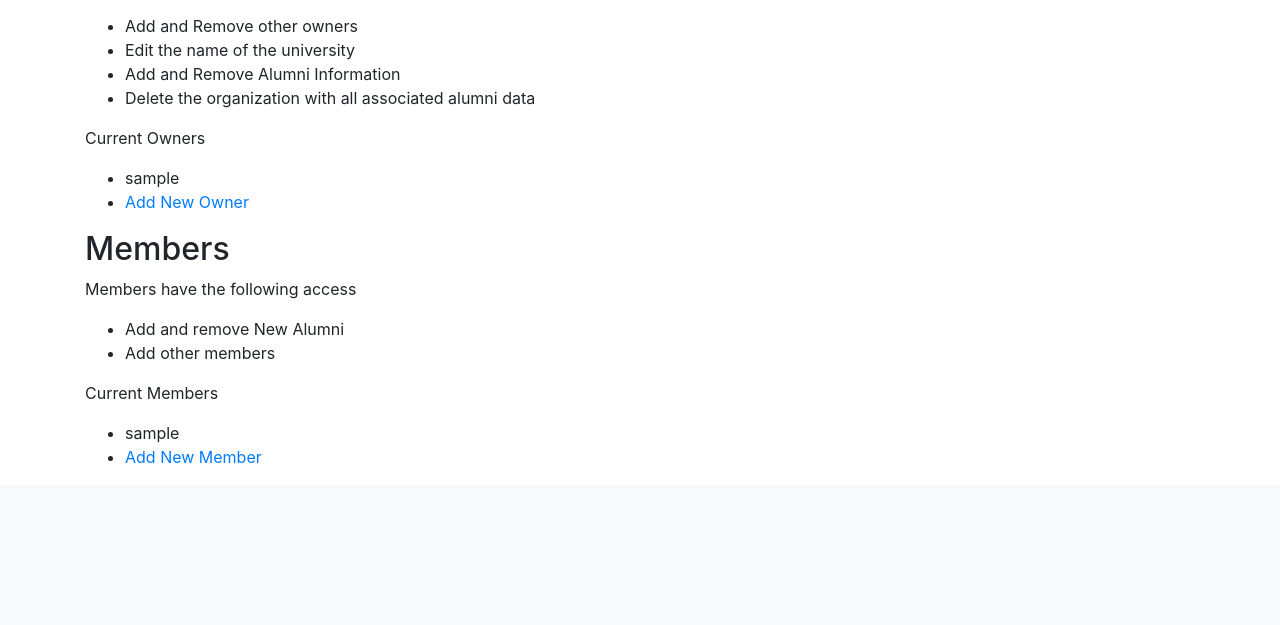
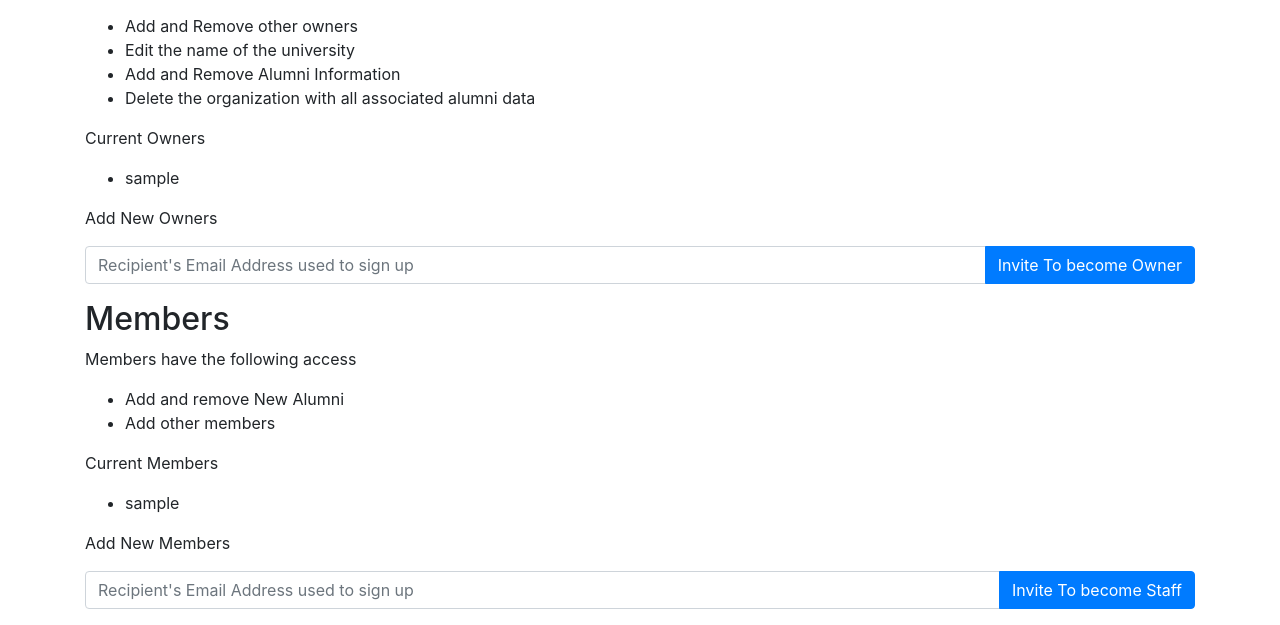
Before and after one commit to kisna72/alumni-email-list, a Django app: page /org/1/ in a window 1280 px wide, after a click on "User Management". Shown: the part 370-995 px from the top of the page. Before the commit the page ends 833 px from the top, so only its background shows below. Run offline with Django 3.2, Linux system fonts and the light colour scheme; a user stored in the database is signed in; tables that the repository leaves empty hold one stand-in row (values such as "Sample post"); some libraries are stand-ins or nearby versions.

Commit message:
add ability to invite other members that have already signedup

```diff
--- a/basicauth/urls.py
+++ b/basicauth/urls.py
@@ -26,7 +26,7 @@ password_reset_confirm_template = "basicauth/password_reset_confirm.html"
 password_reset_completed_template = "basicauth/password_reset_complete.html"
 
 urlpatterns = [
-    path('signup/',views.signup),
+    path('signup/',views.signup, name="signup"),
 
 	path('login/', authviews.LoginView.as_view(template_name=login_template), name='login'),
 	path('logoutconfirm/', views.logoutconfirm, name='logoutconfirm'),#Todo...
--- /dev/null
+++ b/emaillist/static/emaillist/invites.js
@@ -0,0 +1,39 @@
+//Hello
+
+
+$("#invite_owner").click(function(element){
+	url = $(this).attr("data-url")
+	email = $("#invite_owner_email").val();
+	data = {"email":email}
+	$.ajax({
+	  type: "POST",
+	  url: url,
+	  data: data,
+	  success: function(msg){
+	  	console.log(msg);
+	  	$("#invite_owner_message").html(msg);
+	  },
+
+	});
+	console.log("ajax sent")
+
+})
+
+
+$("#invite_staff").click(function(element){
+	url = $(this).attr("data-url")
+	email = $("#invite_staff_email").val();
+	data = {"email":email}
+	$.ajax({
+	  type: "POST",
+	  url: url,
+	  data: data,
+	  success: function(msg){
+	  	console.log(msg);
+	  	$("#invite_staff_message").html(msg);
+	  },
+
+	});
+	console.log("ajax sent")
+
+})
--- a/emaillist/templates/emaillist/base.html
+++ b/emaillist/templates/emaillist/base.html
@@ -13,15 +13,21 @@
     <title>Hello, world!</title>
   </head>
   <body>
+    {% load static %}
     {% include "./nav_partial.html" %}
 
     {% block content %} {% endblock %}
 
     <!-- Optional JavaScript -->
     <!-- jQuery first, then Popper.js, then Bootstrap JS -->
-    <script src="https://code.jquery.com/jquery-3.2.1.slim.min.js" integrity="sha384-KJ3o2DKtIkvYIK3UENzmM7KCkRr/rE9/Qpg6aAZGJwFDMVNA/GpGFF93hXpG5KkN" crossorigin="anonymous"></script>
+    <script
+  src="http://code.jquery.com/jquery-3.3.1.min.js"
+  integrity="sha256-FgpCb/KJQlLNfOu91ta32o/NMZxltwRo8QtmkMRdAu8="
+  crossorigin="anonymous"></script>
     <script src="https://cdnjs.cloudflare.com/ajax/libs/popper.js/1.12.9/umd/popper.min.js" integrity="sha384-ApNbgh9B+Y1QKtv3Rn7W3mgPxhU9K/ScQsAP7hUibX39j7fakFPskvXusvfa0b4Q" crossorigin="anonymous"></script>
     <script src="https://maxcdn.bootstrapcdn.com/bootstrap/4.0.0/js/bootstrap.min.js" integrity="sha384-JZR6Spejh4U02d8jOt6vLEHfe/JQGiRRSQQxSfFWpi1MquVdAyjUar5+76PVCmYl" crossorigin="anonymous"></script>
+    <script src="{% static "emaillist/ajax_django.js" %}"></script>
+
 
     {% block js %} {% endblock %}
 
--- a/emaillist/templates/emaillist/organization_dashboard.html
+++ b/emaillist/templates/emaillist/organization_dashboard.html
@@ -103,52 +103,12 @@
 
 				<!-- <button data-toggle="collapse" data-target="#demo">Collapsible</button> -->
 
-				<div id="add_alumni" class="collapse">
-				<p>Add a New Alumni Here. Form Goes here.</p>
-					<form>
-
-					</form>
-				</div>
-
 		    </div>
 
 
 
 		    <div class="tab-pane fade" id="owners" role="tabpanel" aria-labelledby="owners-tab">
-
-				<h2> Owners </h2>
-				<p> Owners have the following rights:</p>
-				<ul>
-					<li>Add and Remove other owners</li>
-					<li>Edit the name of the university</li>
-					<li>Add and Remove Alumni Information </li>
-					<li>Delete the organization with all associated alumni data </li>
-				</ul>
-
-				<p> Current Owners </p>
-				<ul>
-					{% for i in owners %}
-						<li>{{i}}</li>
-					{% endfor %}
-						<li><a href="">Add New Owner</a></li>
-				</ul>
-
-				<h2> Members </h2>
-				<p> Members have the following access </p>
-				<ul>
-					<li>Add and remove New Alumni </li>
-					<li>Add other members </li>
-				</ul>
-
-				<p> Current Members </p>
-				<ul>
-					{% for i in staffs %}
-						<li>{{i}}</li>
-					{% endfor %}
-						<li><a href="">Add New Member</a></li>
-				</ul>
-
-
+		    		{% include "emaillist/partial_orgdashboard_owners.html" with owners=owners staff=staff %}
 		    </div>
 
 
@@ -160,14 +120,14 @@
 		</div>
 
 
-
-
-
-
-
-
-
-
 	</div>
 
 {% endblock %}
+
+
+{% block js %}
+{% load static %}
+<script src="{% static "emaillist/invites.js" %}"></script>
+
+
+{% endblock %}
--- /dev/null
+++ b/emaillist/templates/emaillist/partial_orgdashboard_owners.html
@@ -0,0 +1,50 @@
+	<h2> Owners </h2>
+	<p> Owners have the following rights:</p>
+	<ul>
+		<li>Add and Remove other owners</li>
+		<li>Edit the name of the university</li>
+		<li>Add and Remove Alumni Information </li>
+		<li>Delete the organization with all associated alumni data </li>
+	</ul>
+
+	<p> Current Owners </p>
+	<ul id="owner_list">
+		{% for i in owners %}
+			<li>{{i}}</li>
+		{% endfor %}
+	</ul>
+
+	<p> Add New Owners </p>
+	<div class="input-group mb-3">
+		<input type="text" id="invite_owner_email" class="form-control" placeholder="Recipient's Email Address used to sign up" aria-label="Recipient's username" aria-describedby="invite_owner">
+		<div class="input-group-append">
+		    <button class="btn btn-primary" data-url="{% url 'add_organization_owner' organization.id %}" id="invite_owner">Invite To become Owner</button>
+		</div>
+
+	</div>
+
+	<p class="error" id="invite_owner_message"></p>
+
+
+	<h2> Members </h2>
+	<p> Members have the following access </p>
+	<ul>
+		<li>Add and remove New Alumni </li>
+		<li>Add other members </li>
+	</ul>
+
+	<p> Current Members </p>
+	<ul>
+		{% for i in staffs %}
+			<li>{{i}}</li>
+		{% endfor %}
+	</ul>
+	<p> Add New Members </p>
+	<div class="input-group mb-3">
+		<input type="text" id="invite_staff_email" class="form-control" placeholder="Recipient's Email Address used to sign up" aria-label="Recipient's username" aria-describedby="invite_staff">
+		<div class="input-group-append">
+		    <button class="btn btn-primary" data-url="{% url 'add_organization_staff' organization.id %}" id="invite_staff">Invite To become Staff</button>
+		</div>
+	</div>
+
+	<p class="error" id="invite_staff_message"></p>
--- a/emaillist/urls.py
+++ b/emaillist/urls.py
@@ -35,6 +35,4 @@ urlpatterns = [
     path('org/<int:organization_pk>/alumni/<int:alumni_pk>/delete/',views.delete_alumni, name="delete_alumni"),
 
 
-
-
 ]
--- a/emaillist/views.py
+++ b/emaillist/views.py
@@ -3,6 +3,8 @@ from django.contrib.auth.decorators import login_required
 from django.http import HttpResponse
 from .models import University, UniversityOwner, UniversityStaff, Alumni
 from .forms import UniversityForm, AlumniForm
+from django.contrib.auth.models import User
+from django.core.exceptions import ObjectDoesNotExist
 # Create your views here.
 # Step 1 - Signup with a username password.
 
@@ -85,7 +87,7 @@ def organization_dashboard(request, organization_pk):
 
 		return render(request, "emaillist/organization_dashboard.html", context)
 
-	return HttpRequest("You are not allowed to be here.")
+	return HttpResponse("You are not allowed to be here.")
 
 
 @login_required
@@ -101,7 +103,7 @@ def edit_organization(request, organization_pk):
 	# Only owner has rights to make changes to the organization.
 	owners = UniversityOwner.objects.filter(university = org)
 	if not request.user in [i.user for i in owners]:
-		return HttpRequest("You most be a owner to edit the name of the organization.")
+		return HttpResponse("You most be a owner to edit the name of the organization.")
 
 	if request.method == "POST":
 		form = UniversityForm(request.POST, instance = org)
@@ -213,30 +215,83 @@ def delete_alumni(request, organization_pk, alumni_pk):
 	alumni = get_object_or_404(Alumni, pk = alumni_pk)
 
 	context["alumni"] = alumni
+	context["organization"] = university
 
-	if not request.user in [i.user for i in owners]:
-		return HttpResponse("You are not a owner")
-	if not request.user in [x.user for x in staffs]:
-		return HttpResponse("You do not have the permission to delete. Must be owner")
-	if request.method == "POST":
-		alumni.delete()
-		return redirect("organization_detail", alumni.university.id )
+	if request.user in [i.user for i in owners]:
+		if request.method == "POST":
+			alumni.delete()
+			return redirect("organization_detail", alumni.university.id )
+		else:
+			return render(request, "emaillist/alumni_delete.html", context)
+	else:
+		return HttpResponse("You are not a owner. Only owners are allowed to delete alumni.")
 
-	else:
-		print("Show Confirmation")
-	context["organization"] = university
-	return render(request, "emaillist/alumni_delete.html", context)
+
+def add_organization_owner(request, organization_pk):
+	"""Check if the request.user is owner of the organization. If yes, let him/her add the requested email.
+	If no, send a http request saying hey you are not allowed.
+	"""
+	print(organization_pk)
+	organization = get_object_or_404(University, pk=int(organization_pk) )
+	print("Got the organization")
+	print(organization)
+	owners = UniversityOwner.objects.filter(university = organization)
+
+	email = request.POST["email"]
+	if request.user in [i.user for i in owners]:
+
+		try:
+			check_user = User.objects.get(email = email)
+			if not check_user in [i.user for i in owners]:
+				owner_user = UniversityOwner.objects.create(university=organization,user=check_user)
+				owner_user = UniversityStaff.objects.create(university=organization,user=check_user)
+				return HttpResponse("Made this user both owner and a member. Please reload the page.")
+			else:
+				return HttpResponse("The user is already an Owner.")
+		except ObjectDoesNotExist:
+			return HttpResponse("This user doesnot exist in the system. Please ask them to signup first.")
+
+		return HttpResponse("You have access.")
+		pass
+
+	return HttpResponse("You are not an owner. Only owners are allowed to add other owners")
+
+
+def add_organization_staff(request, organization_pk):
+	"""Check if the request.user is owner of the organization. If yes, let him/her add the requested email.
+	If no, send a http request saying hey you are not allowed.
+	"""
+	print(organization_pk)
+	organization = get_object_or_404(University, pk=int(organization_pk) )
+	print("Got the organization")
+	print(organization)
+	owners = UniversityOwner.objects.filter(university = organization)
+	staffs = UniversityStaff.objects.filter(university = organization)
+
+	email = request.POST["email"]
+	if request.user in [i.user for i in owners] or request.user in [i.user for i in staffs]:
+
+		try:
+			check_user = User.objects.get(email = email)
+			if not check_user in [i.user for i in staffs]:
+				owner_user = UniversityStaff.objects.create(university=organization,user=check_user)
+				return HttpResponse("Done. Please reload the page.")
+			else:
+				return HttpResponse("The user is already a Member.")
+		except ObjectDoesNotExist:
+			return HttpResponse("This user doesnot exist in the system. Please ask them to signup first.")
+
+		return HttpResponse("You have access, but something went wrong")
+
+
+	return HttpResponse("You are not an Member or Owner. Only owners and Members are allowed to add other members")
 
 
 
-def add_organization_owner(request):
-	pass
 
 def remove_organization_owner(request):
 	pass
 
-def add_organization_staff(request):
-	pass
 
 def remove_organization_staff(request):
 	pass
--- a/requirements.txt
+++ b/requirements.txt
@@ -1,4 +1,5 @@
 Django==2.0.2
+django-crispy-forms==1.7.0
 django-extensions==1.9.9
 pytz==2018.3
 six==1.11.0
--- a/uno_email_list/urls.py
+++ b/uno_email_list/urls.py
@@ -20,4 +20,6 @@ urlpatterns = [
     path('admin/', admin.site.urls),
     path('',include('emaillist.urls')),
     path('accounts/',include('basicauth.urls')),
+    path('invitations/', include('invitations.urls', namespace='invitations')),
+
 ]
```
Also changed, not shown: emaillist/static/emaillist/ajax_django.js (added, +112 -0 lines), uno_email_list/settings.py (+10 -3 lines).
